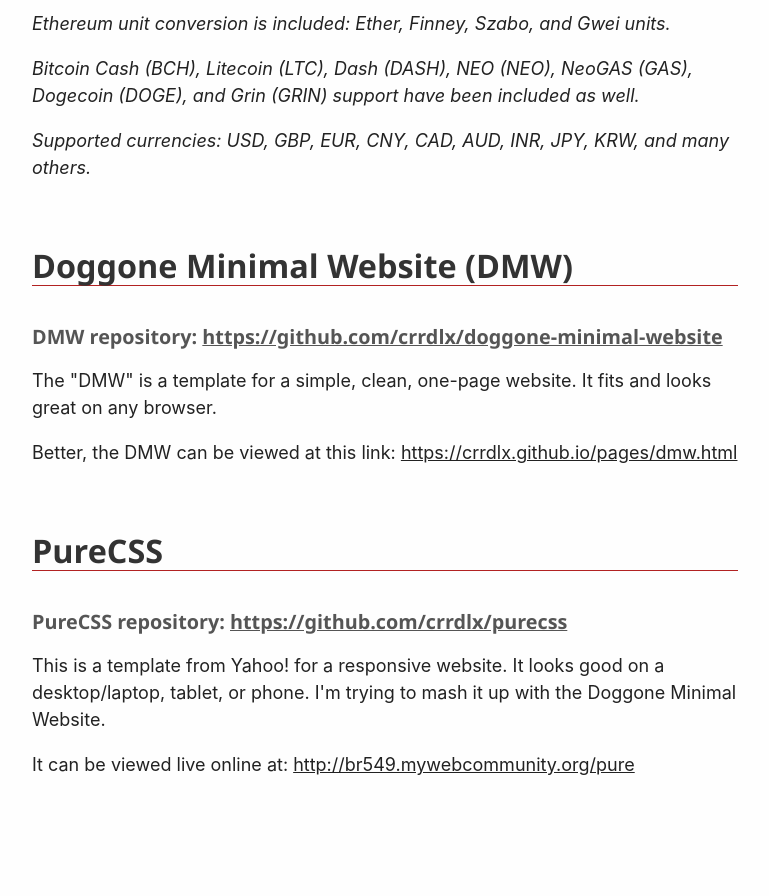
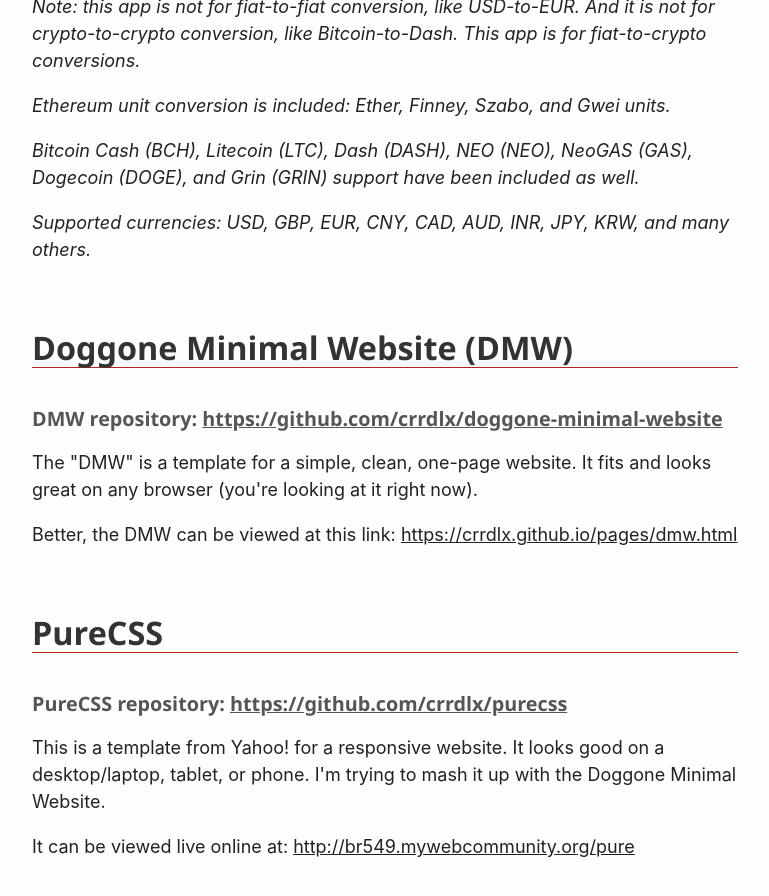
Before and after one commit to crrdlx/crrdlx.github.io, a Jekyll site: the page index.html, which Jekyll copies as it is, in a window 1280 px wide and 900 px high, scrolled down 2356 px. Shown: the top 896 px of the window, without its empty margins (255-1024 px from the left). Built offline with Jekyll 4.4.1, drawn with Linux system fonts in a browser that asks for light colours; comment, search, counter and statistics services are not loaded; before the commit the page ends 3174 px from its top, so only the background shows below that.

Commit message:
Update index.html

```diff
--- a/index.html
+++ b/index.html
@@ -83,7 +83,7 @@ h6 {
 <h2>Grin Converter</h2>
 <p><em>This was my first attempt at an open source project.</em></p>
 <img src="images/grin-converter.png" class="centered" width=50px>
-<img src="images/grin_app.jpg" class="centered" width=80%>
+<img src="images/grin_app.jpg" class="centered" width=90%>
 
 <h6>Grin Converter repository: <a href="https://github.com/crrdlx/grin-converter">https://github.com/crrdlx/grin-converter</a></h6>
 <p>The app simply converts the current price of Grin into fiat various fiat currencies.</p>
@@ -95,7 +95,7 @@ h6 {
 
 <h2>Satoshi Bitcoin Converter</h2>
 <img src="images/shi.png" class="centered" width=50px>
-<img src="images/satoshi_app.jpg" class="centered" width=80%>
+<img src="images/satoshi_app.jpg" class="centered" width=90%>
 <h6>Satoshi Bitcoin Converter repository: <a href="https://github.com/crrdlx/satoshi-bitcoin-converter">https://github.com/crrdlx/satoshi-bitcoin-converter</a></h6>
 <p>I also made the Satoshi Bitcoin Converter app for Android (not open source, maybe one day). It is available at <a href="https://play.google.com/store/apps/details?id=com.satoshi.bitcoin.converter&hl=en_US">https://play.google.com/store/apps/details?id=com.satoshi.bitcoin.converter&hl=en_US</a> The "sales pitch" follows. There's really no sales since the app is free, actually, and has no ads. I get nothing from it except a sense of accomplisment and a few thanks, which are awesome!</p>
 <em>
@@ -112,7 +112,7 @@ h6 {
 
 <h2>Doggone Minimal Website (DMW)</h2>
 <h6>DMW repository: <a href="https://github.com/crrdlx/doggone-minimal-website">https://github.com/crrdlx/doggone-minimal-website</a></h6>
-<p>The "DMW" is a template for a simple, clean, one-page website. It fits and looks great on any browser.</p>
+<p>The "DMW" is a template for a simple, clean, one-page website. It fits and looks great on any browser (you're looking at it right now).</p>
 <p>Better, the DMW can be viewed at this link: <a href="https://crrdlx.github.io/pages/dmw.html">https://crrdlx.github.io/pages/dmw.html</a></p>
 
 <h2>PureCSS</h2>
```
